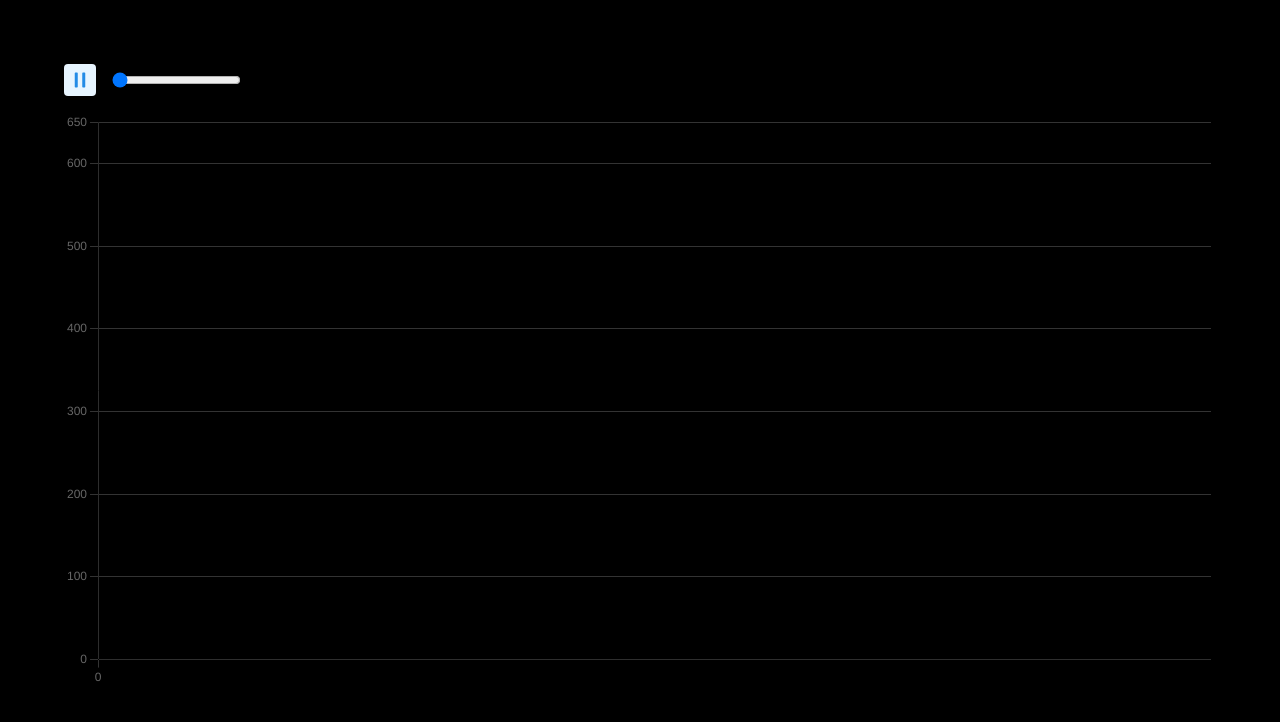
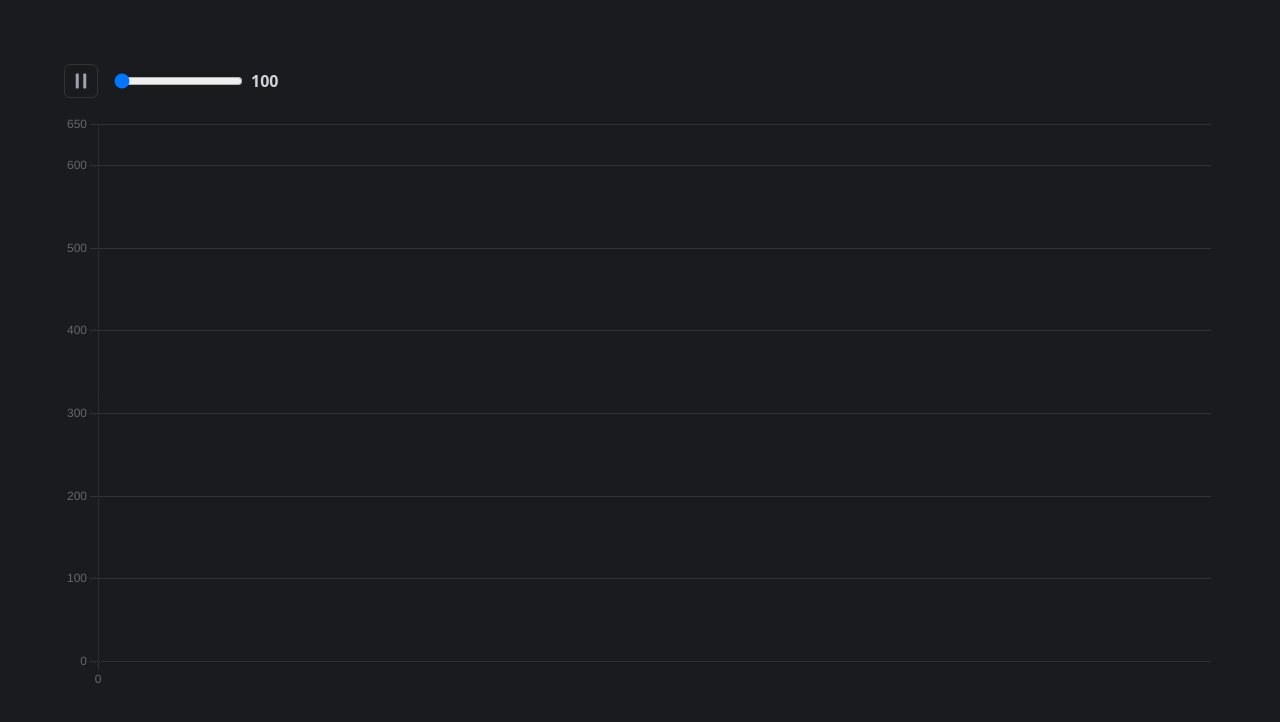
Before and after one commit to jrafaaael/ecg, a website built with Vite: page apps/client/index.html in a window 1280 px wide. Built offline with nearby package versions, Linux system fonts and the light colour scheme; files whose address does not match are found by name.

Commit message:
improve styles

```diff
--- a/apps/client/src/style.css
+++ b/apps/client/src/style.css
@@ -12,7 +12,7 @@ html,
 body {
   width: 100%;
   height: 100%;
-  background-color: #000;
+  background-color: rgb(26, 27, 30);
 }
 
 :root {
@@ -35,10 +35,15 @@ aside {
 
 button {
   padding: 0.25rem;
-  background-color: rgb(231, 245, 255);
-  border: none;
-  border-radius: 4px;
-  color: rgb(34, 139, 230);
+  background-color: transparent;
+  border: 1px solid #333;
+  border-radius: 6px;
+  color: rgb(156 163 175);
+  cursor: pointer;
+}
+
+button:hover {
+  background-color: rgb(55 65 81);
 }
 
 svg {
@@ -53,8 +58,31 @@ svg {
   gap: 0.5rem;
 }
 
-#range-wrapper input[type="range"] {
+input[type="range"] {
   width: 100%;
+  height: 10px;
+  -moz-appearance: none;
+  background-color: #4b5563;
+  border-radius: 4px;
+}
+
+input[type="range"]::-moz-range-progress {
+  height: 100%;
+  background-color: #3b82f6;
+  border-radius: 4px;
+}
+
+input[type=range]::-moz-range-thumb {
+  width: 20px;
+  height: 20px;
+  background-color: #d1d5db;
+  border-radius: 50%;
+  cursor: pointer;
+}
+
+output {
+  color: #d1d5db;
+  font-weight: 700;
 }
 
 section {
```
